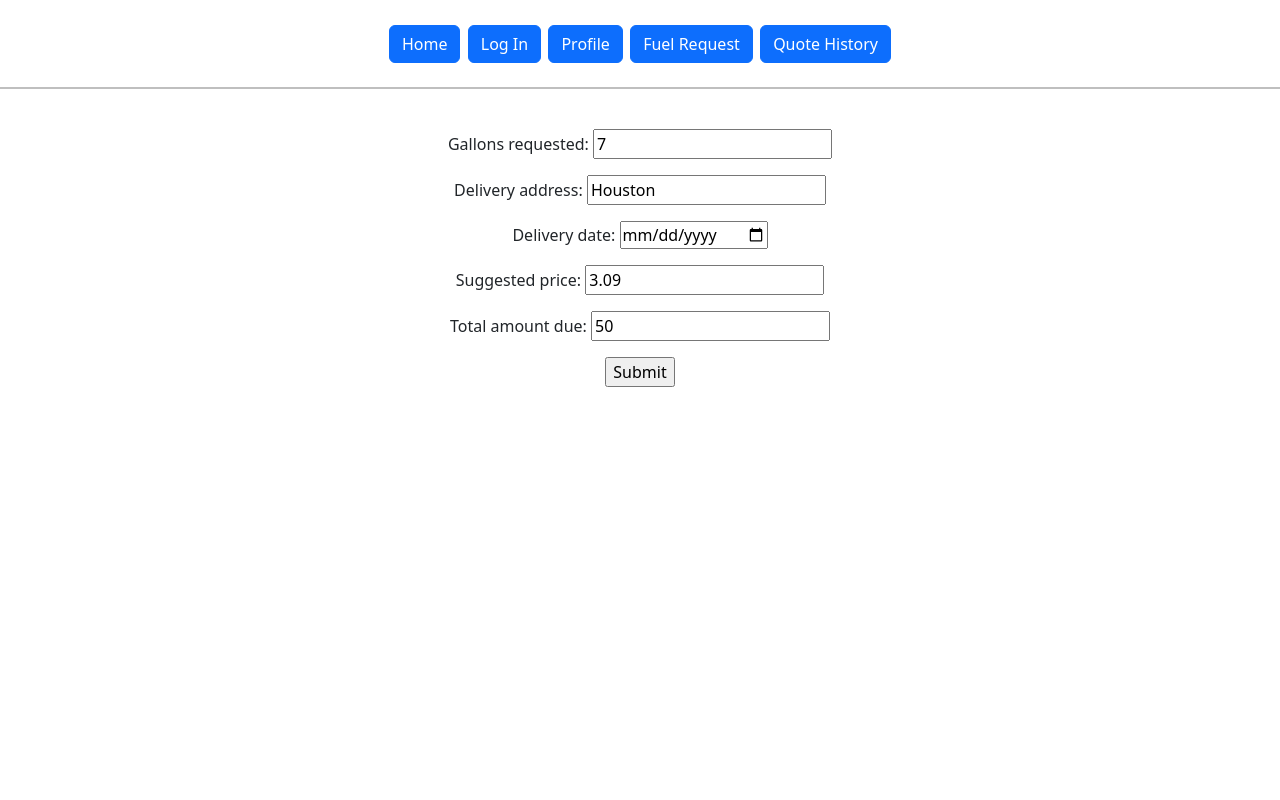
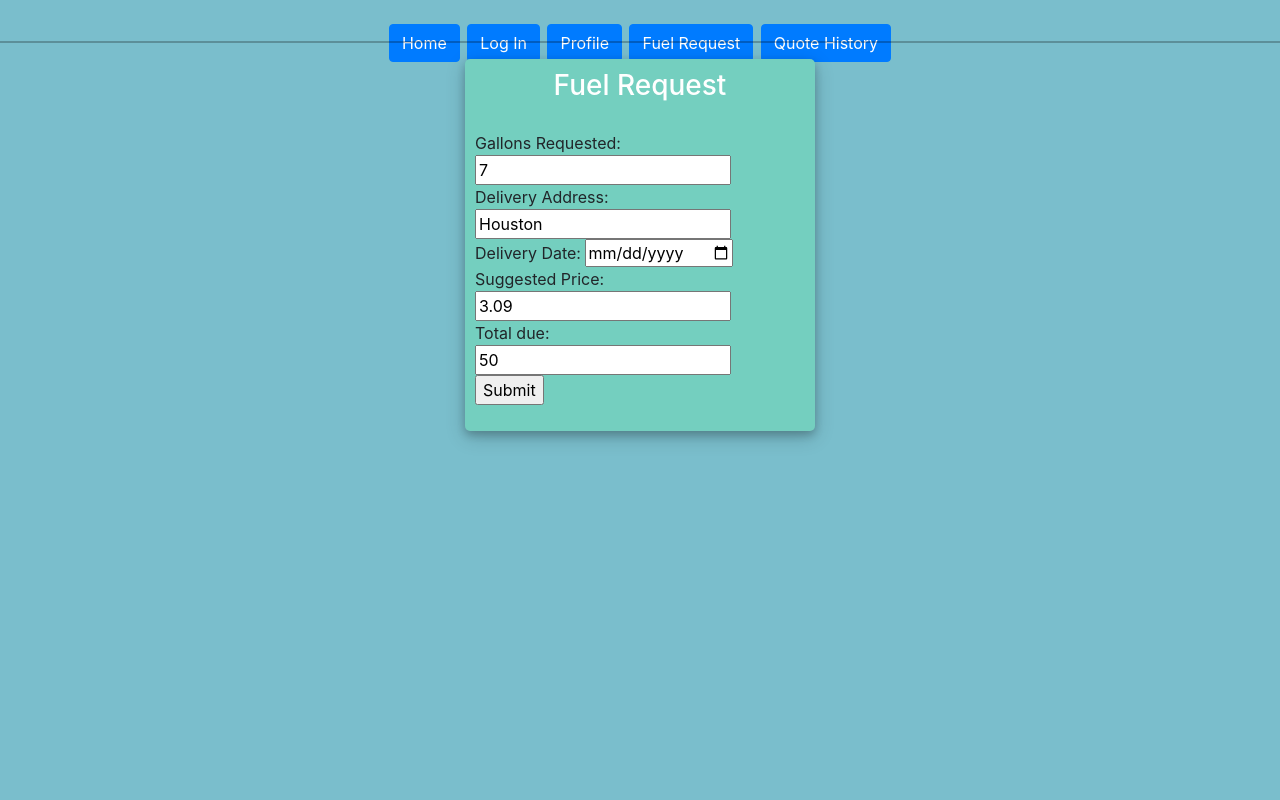
Before and after one commit to Aarr0w/COSC-4353-Group-17, a Django app: page /fuel_request/ in a window 1280 px wide. Run offline with Django 4.2, Linux system fonts and the light colour scheme; some libraries are stand-ins or nearby versions.

Commit message:
Made sure that all fields were present for fuel request + Styling to match other pages
Need to connect to database still

```diff
--- a/quotes/templates/fuel_request.html
+++ b/quotes/templates/fuel_request.html
@@ -5,12 +5,112 @@ Fuel Request
 {% endblock %}
 
 {%block content %}
-<center>
-<br>
-<form action="" method="post">
-    {%csrf_token%}
-    {{form.as_p}}
+<!DOCTYPE html>
+<html>
+
+<head>
+	<title>Login</title>
+	<link rel="stylesheet" href="https://stackpath.bootstrapcdn.com/bootstrap/4.1.3/css/bootstrap.min.css" integrity="sha384-MCw98/SFnGE8fJT3GXwEOngsV7Zt27NXFoaoApmYm81iuXoPkFOJwJ8ERdknLPMO" crossorigin="anonymous">
+	<script src="https://ajax.googleapis.com/ajax/libs/jquery/3.3.1/jquery.min.js"></script>
+	<link rel="stylesheet" href="https://use.fontawesome.com/releases/v5.6.1/css/all.css" integrity="sha384-gfdkjb5BdAXd+lj+gudLWI+BXq4IuLW5IT+brZEZsLFm++aCMlF1V92rMkPaX4PP" crossorigin="anonymous">
+
+	<style>
+		body,
+		html {
+			margin: 0;
+			padding: 0;
+			height: 100%;
+			background: #7abecc !important;
+		}
+		.user_card {
+			width: 350px;
+			margin-top: auto;
+			margin-bottom: auto;
+			background: #74cfbf;
+			position: relative;
+			display: flex;
+			justify-content: center;
+			flex-direction: column;
+			padding: 10px;
+			box-shadow: 0 4px 8px 0 rgba(0, 0, 0, 0.2), 0 6px 20px 0 rgba(0, 0, 0, 0.19);
+			-webkit-box-shadow: 0 4px 8px 0 rgba(0, 0, 0, 0.2), 0 6px 20px 0 rgba(0, 0, 0, 0.19);
+			-moz-box-shadow: 0 4px 8px 0 rgba(0, 0, 0, 0.2), 0 6px 20px 0 rgba(0, 0, 0, 0.19);
+			border-radius: 5px;
+
+		}
+
+		.form_container {
+			margin-top: 20px;
+		}
+
+		#form-title{
+			color: #fff;
+		}
+		.login_btn {
+			width: 100%;
+			background: #33ccff !important;
+			color: white !important;
+		}
+		.login_btn:focus {
+			box-shadow: none !important;
+			outline: 0px !important;
+		}
+		.login_container {
+			padding: 0 2rem;
+		}
+		.input-group-text {
+			background: #f7ba5b !important;
+			color: white !important;
+			border: 0 !important;
+			border-radius: 0.25rem 0 0 0.25rem !important;
+		}
+		.input_user,
+		.input_pass:focus {
+			box-shadow: none !important;
+			outline: 0px !important;
+		}
+
+	</style>
+
+</head>
+<body>
+    <div class = "container h-1000 ">
+        <div class = "d-flex justify-content-center h-1000">
+            <div class = "user_card">
+                <div class = "d-flex justify-content-center">
+                    <h3 id = "form-title">Fuel Request</h3>
+
+                </div>
+                <div class = "d-flex justify-content-center form_container">
+                    <form method = "POST" action = "">
+                        {% csrf_token %}
+                        <div class = "formItem">
+                            Gallons Requested:
+                            {{form.gallons_requested}}
+                        </div>
+                        <div class = "formItem">
+                            Delivery Address:
+                            {{form.delivery_address}}
+                        </div>
+                        <div class = "formItem">
+                            Delivery Date:
+                            {{form.delivery_date}}
+                        </div>
+                        <div class = "formItem">
+                            Suggested Price:
+                            {{form.suggested_price}}
+                        </div>
+                        <div class = "formItem">
+                            Total due:
+                            {{form.total_amount_due}}
+                        </div>
     <input type="submit">
-</form>
-</center>
+                    </form>
+
+                </div>
+            </div>
+        </div>
+    </div>
+</body>
+</html>
 {%endblock%}
```
